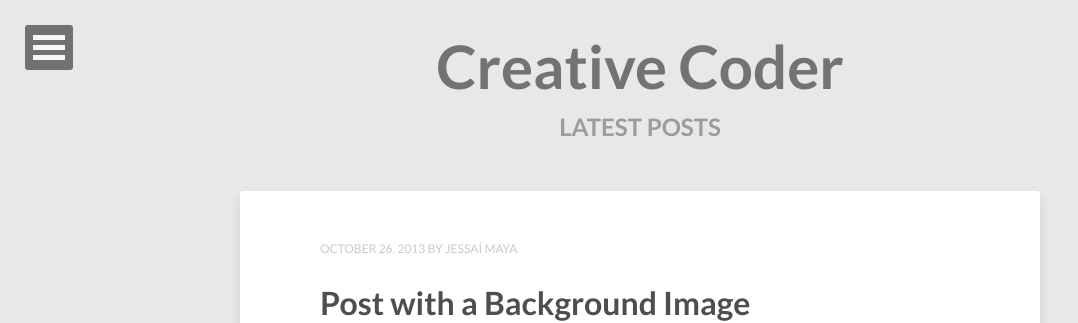
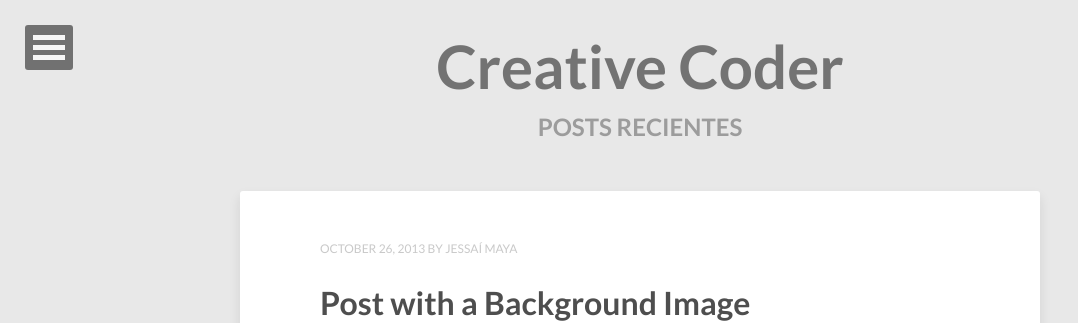
Before and after one commit to jessaimaya/creativecoder, a Jekyll site: the page built from index.html, in a window 1280 px wide and 900 px high. Shown: the top 323 px of the window, without its empty margins (0-1078 px from the left). Built offline with Jekyll 4.4.1, drawn with Linux system fonts in a browser that asks for light colours; nearby versions of some CDN libraries; the list of posts is cut into pages by our own code; part of the change alters nothing that is shown.

```diff
--- a/index.html
+++ b/index.html
@@ -1,10 +1,10 @@
 ---
 layout: post-index
-title: Latest Posts
-description: "Describe this nonsense."
+title: Posts Recientes
+description: "Lugar donde el arte y el código se encuentran."
 tags: [Jekyll, theme, themes, responsive, blog, modern]
 comments: false
-image:
+image: header.jpg
 feature: header.jpg
 ---
 <!--
```
